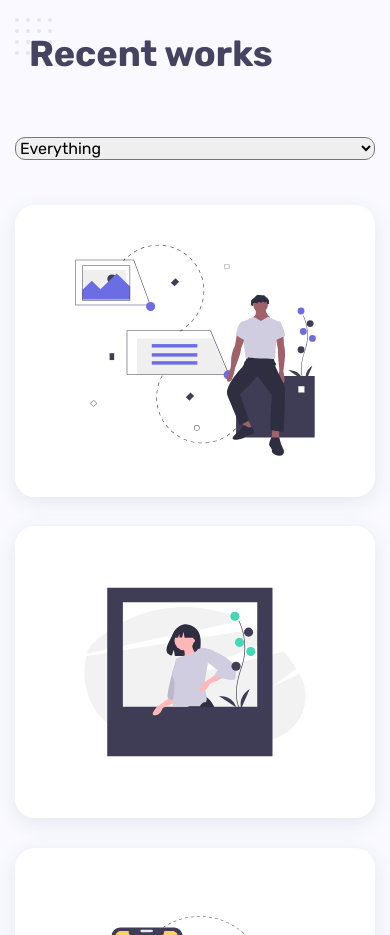
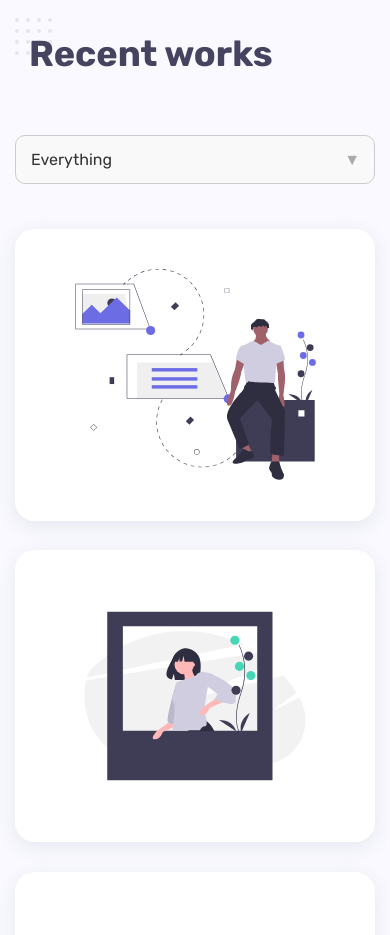
Before and after one commit to DistroZX/ChiLuu-Designs, a plain HTML site: page index.html in a window 390 px wide. Shown: the part 3940-4875 px from the top of the page. Drawn offline with Linux system fonts and the light colour scheme.

Commit message:
changed mobile project selector

```diff
--- a/css/style.css
+++ b/css/style.css
@@ -1171,26 +1171,48 @@ section.home.light .social-icons li a:hover {
   margin-right: 1.8rem;
 }
 
+.pf-filter-wrapper {
+  position: relative;
+  width: 100%;
+  margin-bottom: 30px;
+}
+
 select.portfolio-filter-mobile {
   font-size: 16px;
+  border: 1px solid #ccc; /* Add a border for better visibility */
   border-radius: 10px;
-  outline: 0;
-  margin-bottom: 30px;
-  position: relative;
+  outline: none;
+  margin: 0; /* Reset margin */
+  padding: 10px 15px; /* Add padding for better touch targets */
   width: 100%;
-}
-
-.pf-filter-wrapper {
-  position: relative;
-}
-.pf-filter-wrapper:after {
-  content: "";
-  font-family: "FontAwesome";
-  position: absolute;
-  top: 0;
-  right: 20px;
-  color: #000;
-}
+  appearance: none; /* Remove default styling */
+  background-color: #f9f9f9; /* Light background color */
+  color: #333; /* Dark text color */
+  cursor: pointer; /* Change cursor on hover */
+  transition: border-color 0.3s, background-color 0.3s; /* Smooth transitions */
+}
+
+select.portfolio-filter-mobile:hover {
+  border-color: #007bff; /* Change border color on hover */
+}
+
+select.portfolio-filter-mobile:focus {
+  border-color: #007bff; /* Change border color on focus */
+  background-color: #fff; /* Change background color on focus */
+}
+
+/* Custom dropdown arrow using a Unicode character */
+.pf-filter-wrapper::after {
+  content: "▼"; /* Unicode character for the dropdown arrow */
+  font-size: 16px; /* Adjust size if necessary */
+  position: absolute;
+  top: 50%; /* Center vertically */
+  right: 15px; /* Position on the right */
+  transform: translateY(-50%); /* Adjust for vertical centering */
+  pointer-events: none; /* Allow clicks on the select */
+  color: #aaa; /* Arrow color */
+}
+
 
 /*=================================================================*/
 /*                      FACTS
--- a/index.html
+++ b/index.html
@@ -617,7 +617,7 @@
 					</div>
 
 					<!-- portfolio item -->
-					<div class="col-md-4 col-sm-6 grid-item illustration">
+					<div class="col-md-4 col-sm-6 grid-item art">
 						<a href="#Illustartion-2" class="work-content">
 							<div class="portfolio-item rounded shadow-dark">
 								<div class="details">
```
